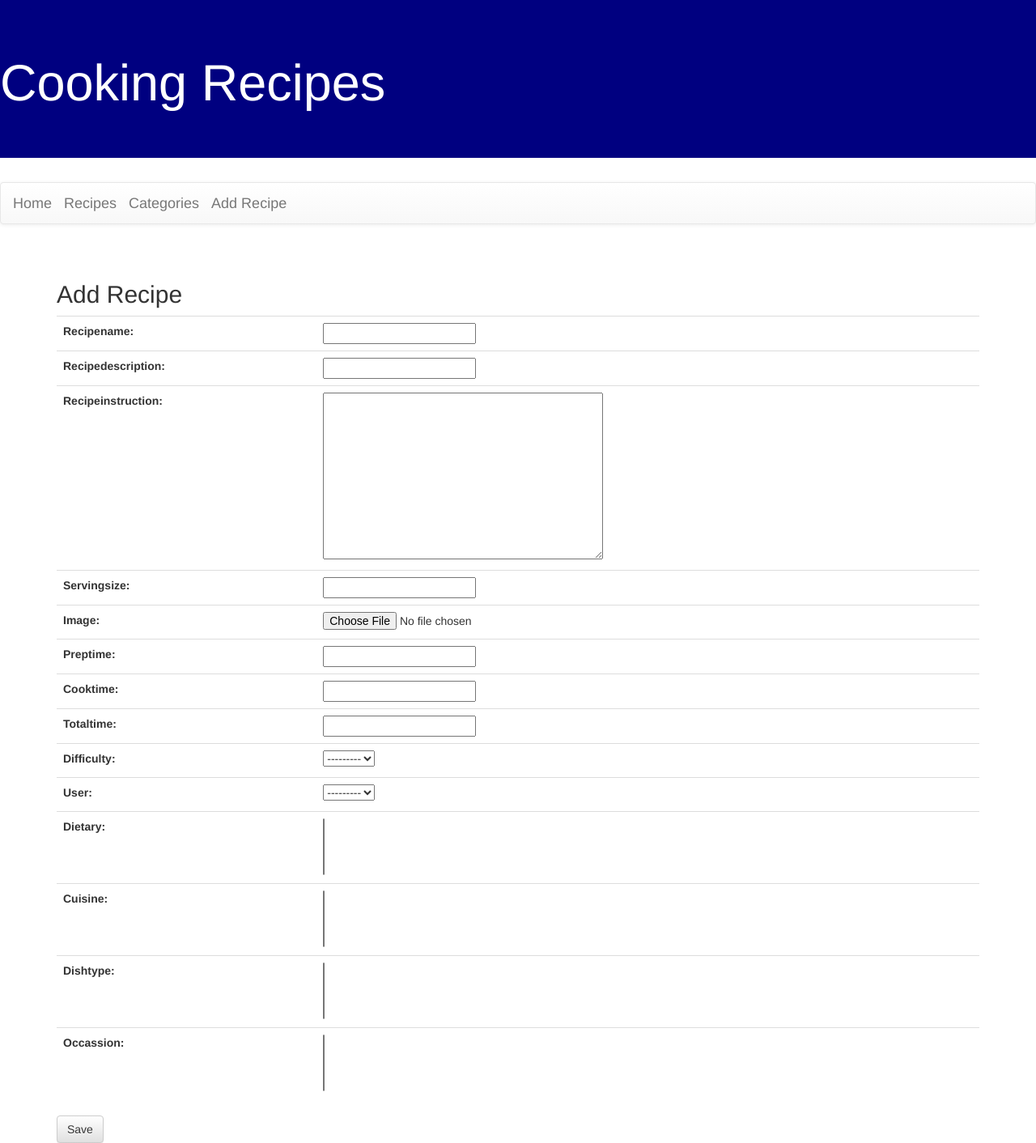
After one commit to jiyunnoh/cookingrecipe, a Django app: page /recipeapp/newRecipe/ in a window 1280 px wide. The commit adds this page. Shown: the whole page at 81% size. Run offline with Django 3.2, Linux system fonts and the light colour scheme; data that the repository does not hold is empty; some libraries are stand-ins or nearby versions.

Commit message:
added forms.py and newrecipe in views.py
Created "add recipe"

```diff
--- a/cookingrecipe/urls.py
+++ b/cookingrecipe/urls.py
@@ -22,4 +22,5 @@ from django.conf.urls.static import static   # + static(settings.MEDIA_URL, docu
 urlpatterns = [
     path('admin/', admin.site.urls),
     path('recipeapp/', include('recipeapp.urls')),
+    path('accounts/', include('django.contrib.auth.urls')),
 ] + static(settings.MEDIA_URL, document_root=settings.MEDIA_ROOT)
--- /dev/null
+++ b/recipeapp/forms.py
@@ -0,0 +1,7 @@
+from django import forms
+from .models import Cuisine, Dietary, Difficulty, DishType, Occassion, Rating, Recipe, Review, Comment, Ingredient, Favorite
+
+class RecipeForm(forms.ModelForm):
+    class Meta:
+        model=Recipe
+        fields='__all__'
--- a/recipeapp/templates/base.html
+++ b/recipeapp/templates/base.html
@@ -21,6 +21,7 @@
                 <!-- category : contains the other models-->
                 <a class="navbar-brand" href="{% url 'category' %}">Categories</a>
                 <!-- favorites *only logged in users* -->
+                <a class="navbar-brand" href="{% url 'newrecipe' %}">Add Recipe</a>
                 </div>
                 <ul class="nav navbar-nav">
 
--- /dev/null
+++ b/recipeapp/templates/recipeapp/newrecipe.html
@@ -0,0 +1,16 @@
+{% extends 'base.html' %}
+{% block content %}
+<h2>Add Recipe</h2>
+<form enctype="multipart/form-data" method='POST' class="post-form" >
+<table class='table'>
+
+        {% csrf_token %}
+        {{ form.as_table }}
+
+
+</table>
+<button type="submit" class="save btn btn-default">
+    Save
+</button>
+</form>
+{% endblock %}
--- a/recipeapp/urls.py
+++ b/recipeapp/urls.py
@@ -10,4 +10,5 @@ urlpatterns=[
     path('dietary/', views.getdietary, name='dietary'),
     path('cuisine/', views.getcuisine, name='cuisine'),
     path('dishtype/', views.getdishtype, name='dishtype'),
+    path('newRecipe/', views.newRecipe, name='newrecipe'),
 ]
--- a/recipeapp/views.py
+++ b/recipeapp/views.py
@@ -1,5 +1,7 @@
 from django.shortcuts import render, get_object_or_404
 from .models import Cuisine, Dietary, Difficulty, DishType, Occassion, Rating, Recipe, Review, Comment, Ingredient, Favorite
+from .forms import RecipeForm
+# from django.contrib.auth.decorators import login_required'
 
 # Create your views here.
 def index (request):
@@ -36,3 +38,17 @@ def getdishtype(request):
 def getoccasion(request):
     occasion_list=Occassion.objects.all()
     return render(request, 'recipeapp/occasion.html', {'occasion_list' : occasion_list})
+
+
+#@login required
+def newRecipe(request):
+    form=RecipeForm
+    if request.method=='POST':
+        form=RecipeForm(request.POST, request.FILES)
+        if form.is_valid():
+            post=form.save(commit=True)
+            post.save()
+            form=RecipeForm
+    else:
+        form=RecipeForm()
+    return render(request, 'recipeapp/newrecipe.html', {'form': form})
```
